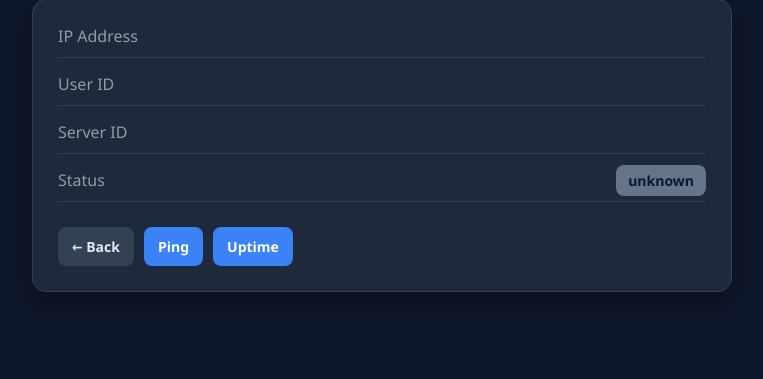
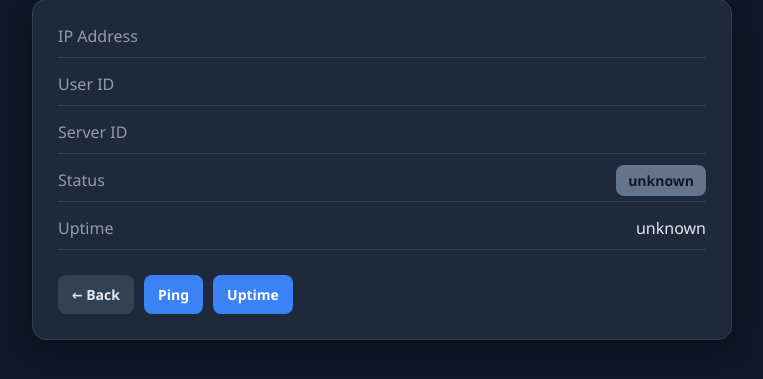
Before and after one commit to KlyaksaOFF/ServerOpsMonitor, a FastAPI app: template api/templates/info_server.html in a window 1280 px wide. Shown: the part 159-538 px from the top of the page, without its empty margins (258-1021 px from the left). Run offline with FastAPI, Linux system fonts and the light colour scheme; the template is opened without the code that fills it, so the values that code supplies are empty; parts of the project's set-up code (start-up, migrations or seed data) failed here and were passed over.

Commit message:
update server_repository and api

```diff
--- a/api/templates/info_server.html
+++ b/api/templates/info_server.html
@@ -143,6 +143,17 @@
             </div>
         </div>
 
+        <div class="row">
+            <div class="label">Uptime</div>
+            <div class="value">
+                {% if server.uptime %}
+                    {{ server.uptime }}
+                {% else %}
+                    unknown
+                {% endif %}
+            </div>
+        </div>
+
         <div class="actions">
             <a href="/servers" class="btn btn-back">← Back</a>
 
--- a/db/models.py
+++ b/db/models.py
@@ -13,3 +13,4 @@ class ServerList(Base):
     password: Mapped[str] = mapped_column(String(50))
     user_id: Mapped[int] = mapped_column(BigInteger)
     ping: Mapped[str] = mapped_column(String(20), nullable=True)
+    uptime: Mapped[str] = mapped_column(String(100), nullable=True)
--- a/repositories/server_repository.py
+++ b/repositories/server_repository.py
@@ -51,9 +51,9 @@ async def process_add_server(server_ip, user_id, state: FSMContext):
         return result
 
 
-async def added_ping_in_table(server, ping):
+async def added_check_in_table_server(server, ping, uptime):
     async with async_session() as session:
         await session.execute(update(ServerList).where(ServerList.ip
                                                        == server.ip)
-        .values(ping=ping))
+        .values(ping=ping, uptime=uptime))
         await session.commit()
--- a/services/server_check.py
+++ b/services/server_check.py
@@ -2,7 +2,7 @@ import asyncio
 
 from ansible_runner import run_async
 
-from repositories.server_repository import added_ping_in_table
+from repositories.server_repository import added_check_in_table_server
 
 
 async def check_server(server):
@@ -46,7 +46,7 @@ async def result_check_server(server):
     result_check_server = take_data_check_server(runner=runner)
     uptime = result_check_server.get('uptime')
     ping = result_check_server.get('ping')
-    await added_ping_in_table(server, ping)
+    await added_check_in_table_server(server, ping, uptime)
     return (
         f"✅ {server.ip} \n\n"
         f"Ping: {ping} \n"
```
